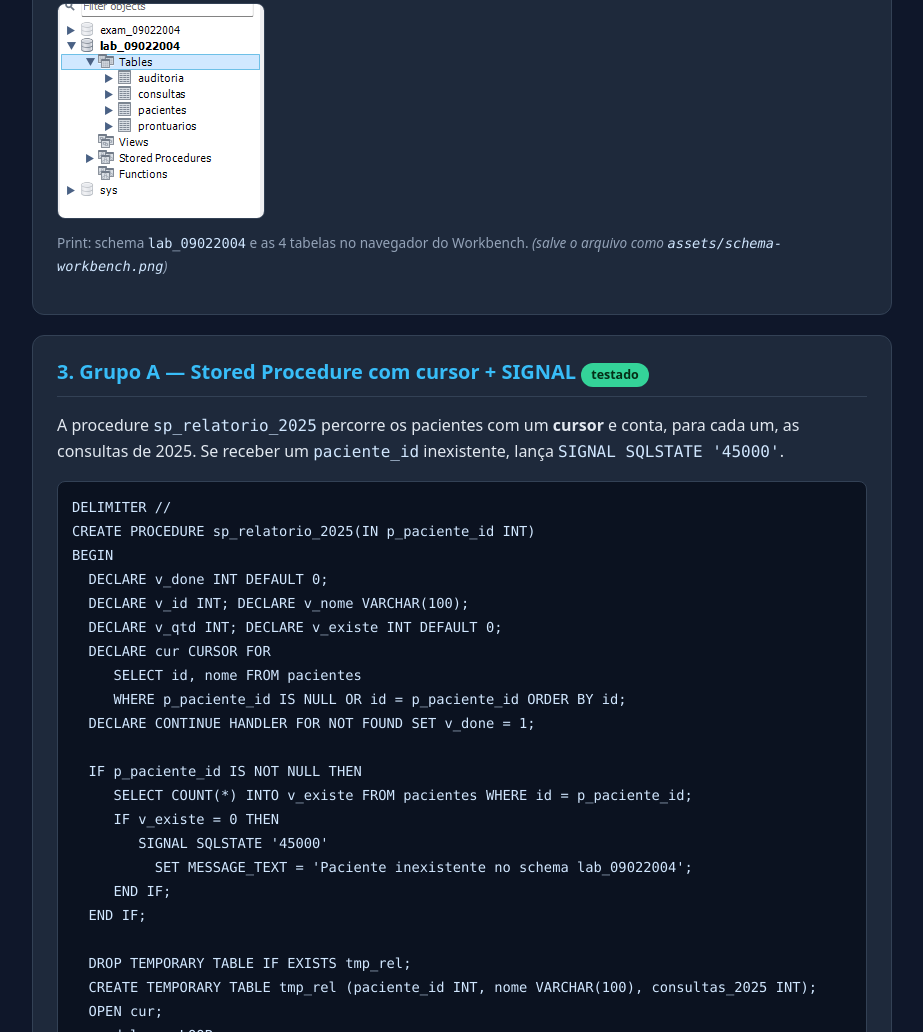
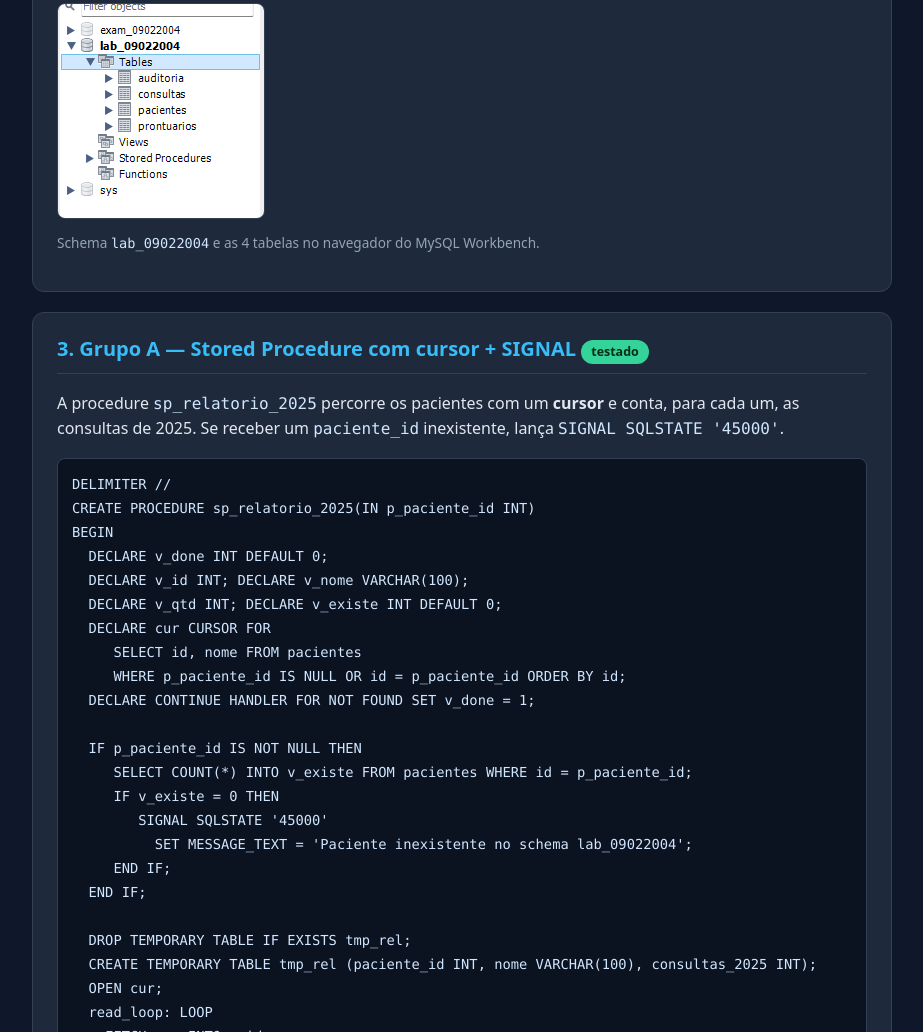
Before and after one commit to euvictoramorimm/lab-mysql-09022004, a plain HTML site: page index.html in a window 1280 px wide. Shown: the part 1007-2039 px from the top of the page, without its empty margins (178-1101 px from the left). Drawn offline with Linux system fonts and the light colour scheme.

Commit message:
Remove nota de instrucao residual da legenda do print do schema
Co-Authored-By: Claude Fable 5 <noreply@anthropic.com>

```diff
--- a/index.html
+++ b/index.html
@@ -90,8 +90,7 @@
       </table>
       <figure>
         <img src="assets/schema-workbench.png" alt="Schema no Workbench" />
-        <figcaption>Print: schema <code>lab_09022004</code> e as 4 tabelas no navegador do Workbench.
-          <em>(salve o arquivo como <code>assets/schema-workbench.png</code>)</em></figcaption>
+        <figcaption>Schema <code>lab_09022004</code> e as 4 tabelas no navegador do MySQL Workbench.</figcaption>
       </figure>
     </section>
 
```
